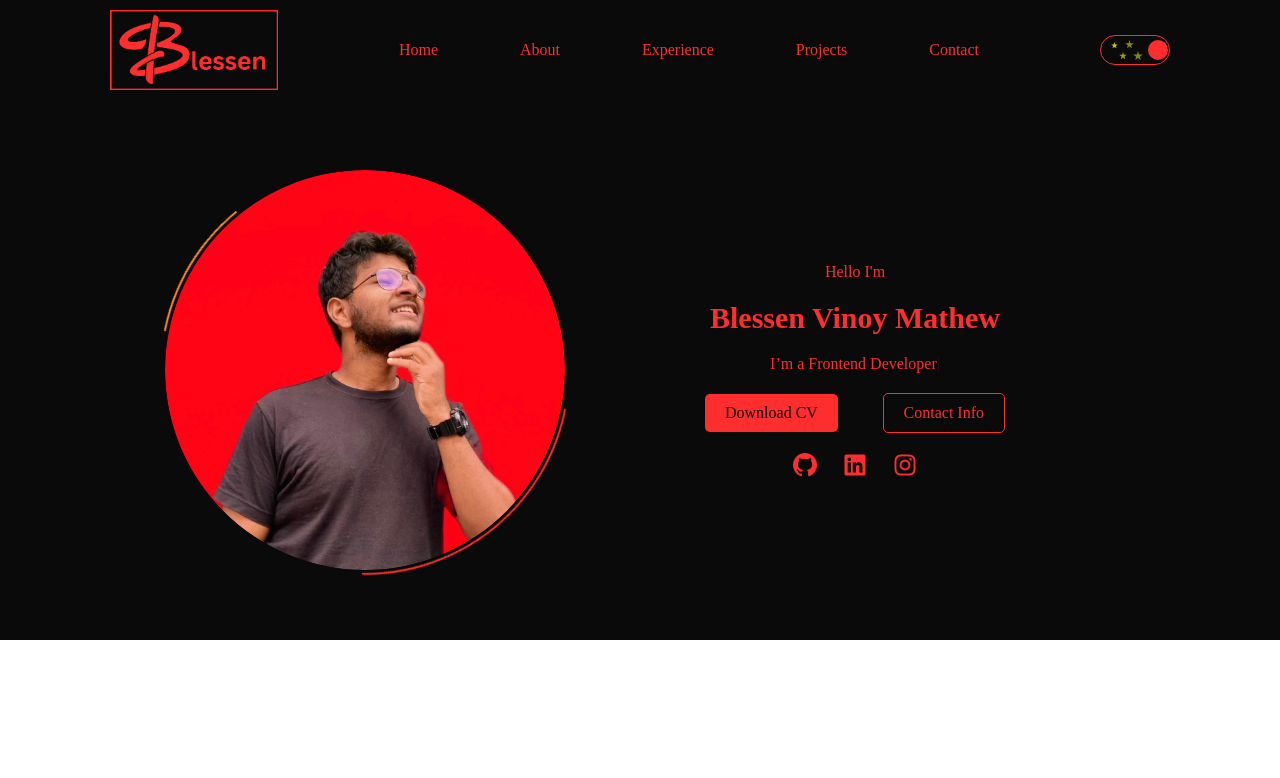
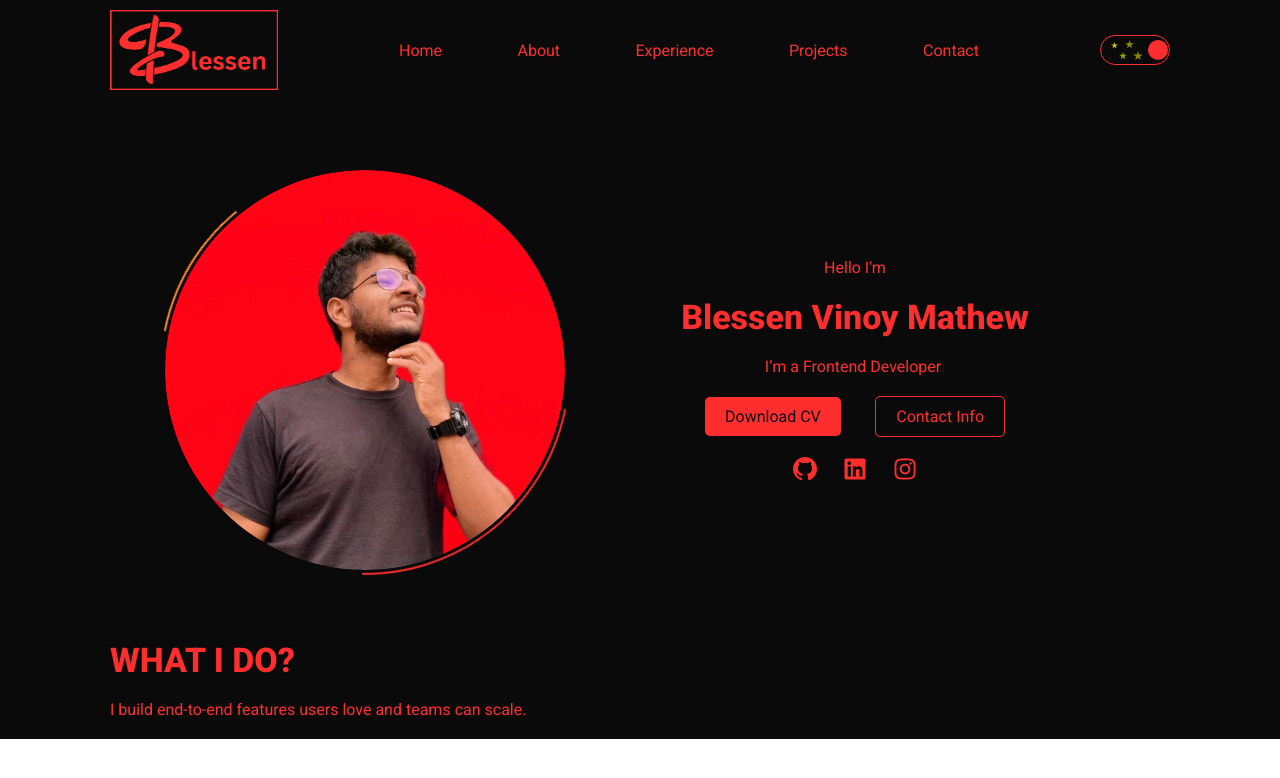
Before and after one commit to Blessen25/Portfolio_BVM, a React (Vite) app in the folder frontend/portfolio/: page / in a window 1280 px wide. Shown: the top 778 px of the page. Built offline with nearby package versions, Linux system fonts and the light colour scheme.

Commit message:
Commited Changes

```diff
--- a/frontend/portfolio/index.html
+++ b/frontend/portfolio/index.html
@@ -6,6 +6,9 @@
     <meta name="viewport" content="width=device-width, initial-scale=1.0" />
     <title>Portfolio</title>
     <link rel="stylesheet" href="https://cdnjs.cloudflare.com/ajax/libs/font-awesome/7.0.0/css/all.min.css" integrity="sha512-DxV+EoADOkOygM4IR9yXP8Sb2qwgidEmeqAEmDKIOfPRQZOWbXCzLC6vjbZyy0vPisbH2SyW27+ddLVCN+OMzQ==" crossorigin="anonymous" referrerpolicy="no-referrer" />
+    <link rel="preconnect" href="https://fonts.googleapis.com">
+    <link rel="preconnect" href="https://fonts.gstatic.com" crossorigin>
+    <link href="https://fonts.googleapis.com/css2?family=Roboto:ital,wght@0,100..900;1,100..900&display=swap" rel="stylesheet">
   </head>
   <body>
     <div id="root"></div>
--- a/frontend/portfolio/src/App.tsx
+++ b/frontend/portfolio/src/App.tsx
@@ -2,6 +2,7 @@ import React, { useState } from "react";
 import "./App.css";
 import Home from "./screens/home";
 import Header from "./screens/header";
+import About from "./screens/about";
 
 const App = () => {
 
@@ -12,6 +13,7 @@ const App = () => {
       <div className={`maincontainer ${darkmode ? 'darkmode' : 'lightmode'}`}>
       <div className={`childcontainer`}>
         <Home darkMode={darkmode} setDarkMode={setdarkmode}/>
+        <About darkMode= {darkmode} setDarkMode={setdarkmode}/>
       </div>
       </div>
     </>
--- /dev/null
+++ b/frontend/portfolio/src/components/About_comp/about.css
@@ -0,0 +1,7 @@
+.aboutdivtitle {
+
+    display: flex;
+    flex-direction: column;
+    gap: 20px;
+    width: 100%;
+}
--- /dev/null
+++ b/frontend/portfolio/src/components/About_comp/about.tsx
@@ -0,0 +1,19 @@
+import React from "react";
+import "./about.css";
+import type { HeaderProps } from "../../interface";
+
+const AboutComp:React.FC<HeaderProps> = ({darkMode, setDarkMode}) => {
+
+    return(
+
+        <>
+
+            <div className="aboutdivtitle">
+                <h1 className={`h1text ${darkMode ? 'darkmodetext' : 'lightmodetext'}`}>WHAT I DO?</h1>
+                <p className={`ptext ${darkMode ? 'darkmodetext' : 'lightmodetext'}`}>I build end-to-end features users love and teams can scale.</p>
+            </div>
+        </>
+    )
+}
+
+export default AboutComp;
--- a/frontend/portfolio/src/index.css
+++ b/frontend/portfolio/src/index.css
@@ -3,7 +3,9 @@
   margin: 0px;
   padding: 0px;
   box-sizing: border-box;
-
+  font-family: "Roboto", sans-serif;
+  font-optical-sizing: auto;
+  font-style: normal;
 }
 
 .darkmode {
@@ -48,11 +50,13 @@
 .ptext {
 
   font-size: 16px;
+  font-weight: 400;
 }
 
 .h1text {
 
-  font-size: 30px;
+  font-size: 34px;
+  font-weight: 800;
 }
 
 .iconfont {
@@ -84,6 +88,11 @@
       padding: 20px;
   }
 
+  .h1text {
+
+    font-size: 30px;
+  }
+
 }
 
 @media screen and (max-width: 767px) {
@@ -95,7 +104,7 @@
 
   .h1text {
 
-    font-size: 26px;
+    font-size: 24px;
   }
 
   .iconfont {
@@ -120,7 +129,7 @@
 
   .h1text {
 
-    font-size: 22px;
+    font-size: 16px;
   }
 
   .iconfont {
--- /dev/null
+++ b/frontend/portfolio/src/screens/about.tsx
@@ -0,0 +1,16 @@
+import React from "react";
+import AboutComp from "../components/About_comp/about";
+import type { HeaderProps } from "../interface";
+
+const About:React.FC<HeaderProps> = ({darkMode, setDarkMode}) => {
+
+    return(
+
+        <>
+
+            <AboutComp darkMode = {darkMode} setDarkMode = {setDarkMode}/>
+        </>
+    )
+}
+
+export default About;
```
